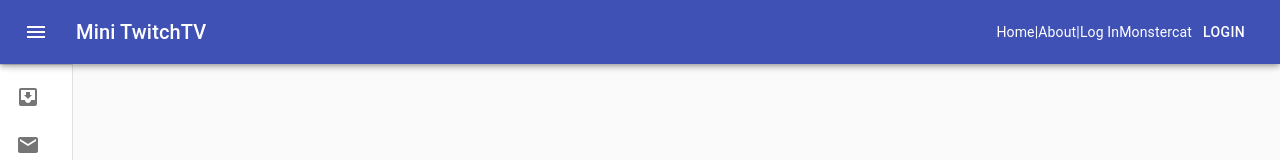
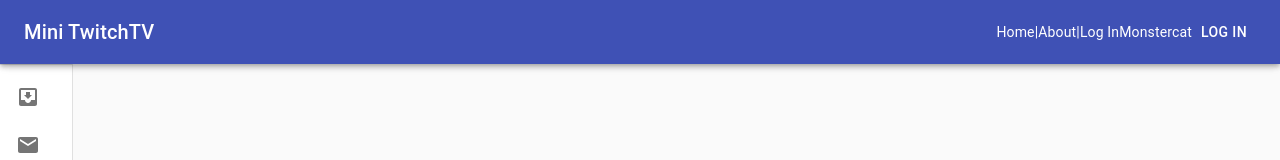
Before and after one commit to taloncjones/Mini_TTV, a React (Create React App) app: page / in a window 1280 px wide. Shown: the top 160 px of the page. Built offline with nearby package versions, Linux system fonts and the light colour scheme; no server answers.

Commit message:
Update Login/out button

```diff
--- a/src/components/layout/Header.js
+++ b/src/components/layout/Header.js
@@ -24,28 +24,21 @@ const useStyles = makeStyles(theme => ({
   },
 }));
 
-function Header({ loggedIn, open, drawerOpen, drawerClose }) {
+function Header({ loggedIn }) {
   const classes = useStyles();
 
   return (
     <div className={classes.grow}>
       <AppBar position="fixed" className={classes.appBar}>
         <Toolbar>
-          <IconButton
-            edge="start"
-            className={classes.menuButton}
-            color="inherit"
-            aria-label="menu"
-            onClick={open ? drawerClose : drawerOpen }
-          >
-            <MenuIcon />
-          </IconButton>
           <Typography variant="h6" className={classes.grow}>
             Mini TwitchTV
             </Typography>
           <Link to="/">Home</Link> | <Link to="/about">About</Link> | <Link to="/login">{loggedIn ? 'Log Out' : 'Log In'}</Link><br />
           <Link to="/monstercat">Monstercat</Link>
-          <Button color="inherit">Login</Button>
+          <Link to="/login">
+            <Button color="inherit">{loggedIn ? 'Log Out' : 'Log In'}</Button>
+          </Link>
         </Toolbar>
       </AppBar>
     </div>
```
